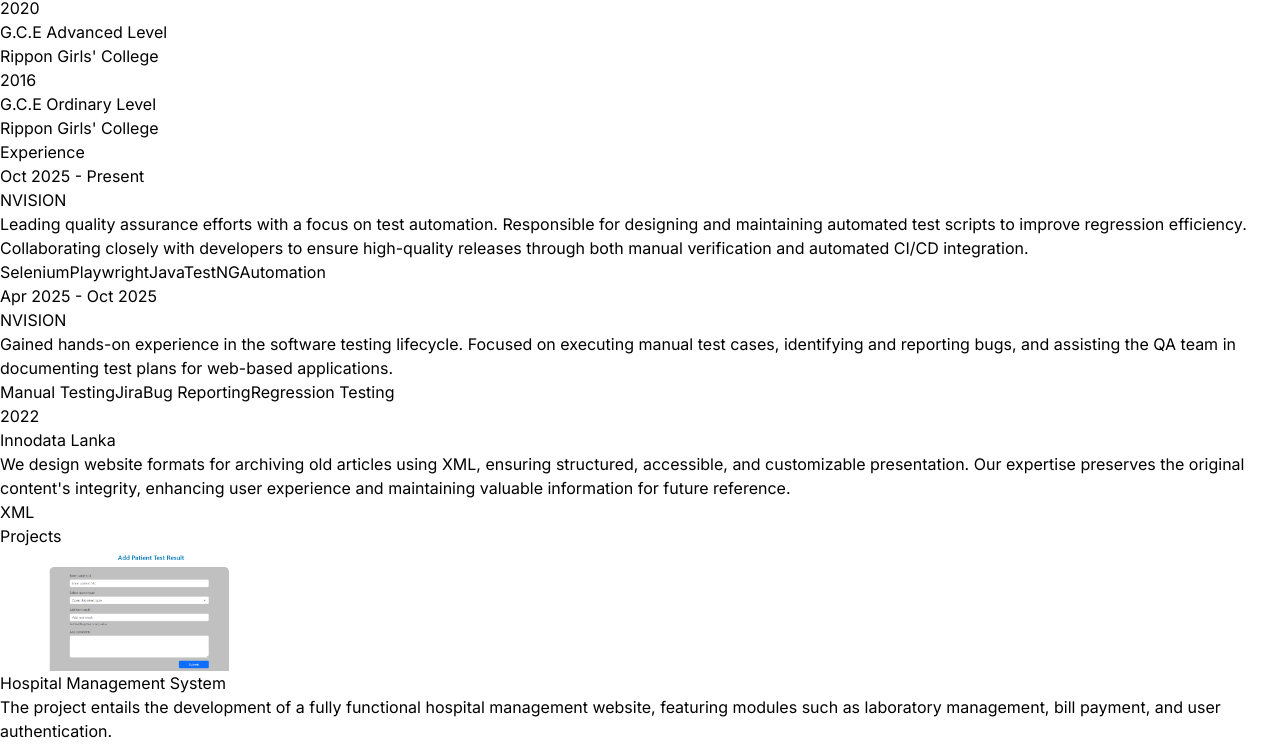
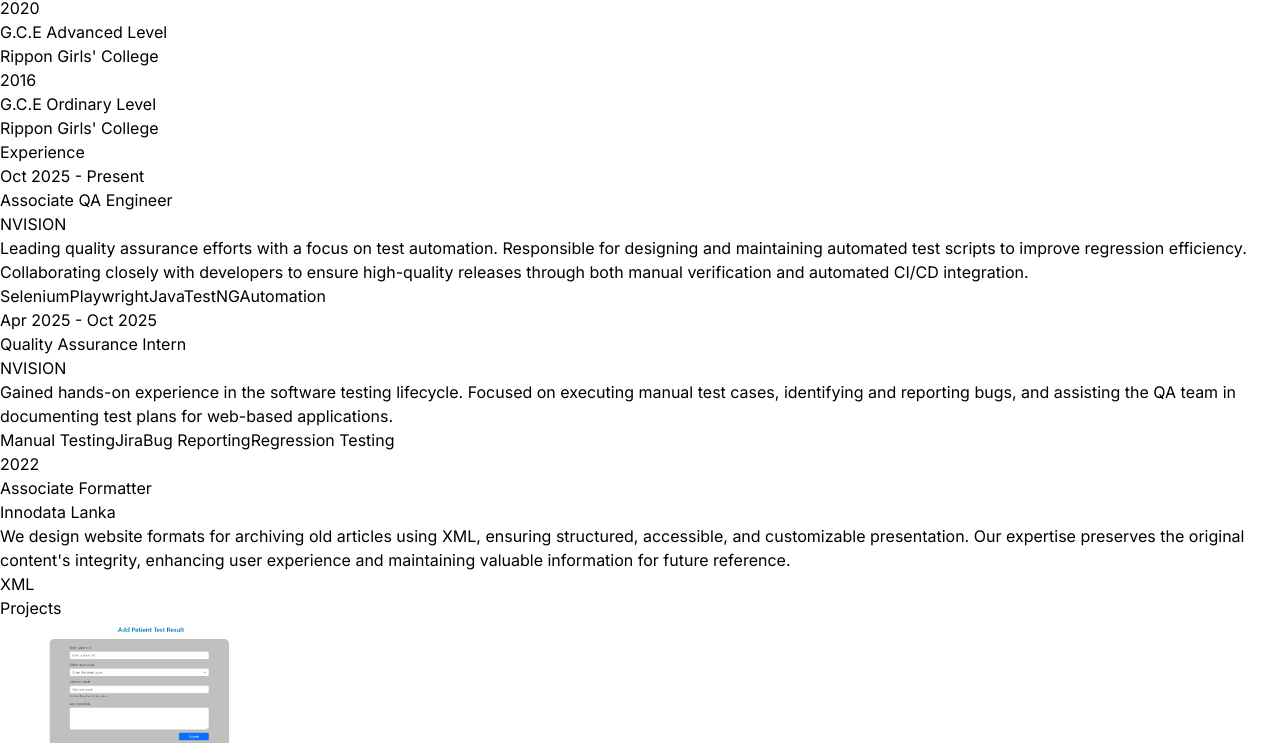
Before and after one commit to Kushani-Mandira/my-portfolio, a React (Vite) app: page / in a window 1280 px wide. Shown: the part 712-1459 px from the top of the page. Built offline with nearby package versions, Linux system fonts and the light colour scheme.

Commit message:
Updated experiance section

```diff
--- a/src/components/Experience.jsx
+++ b/src/components/Experience.jsx
@@ -1,66 +1,73 @@
 import { EXPERIENCES } from "../constants/indexm";
-import { animate, motion } from "framer-motion";
+import { motion } from "framer-motion";
 
 const Experience = () => {
   return (
-    <div className="border-b border-neutral-900 pb-4">
-      <motion.div
-        whileInView={{ opacity: 1, x: 0 }}
-        initial={{ opacity: 0, x: -100 }}
-        transition={{ duration: 0.5 }}
-        className="w-full lg:p-8 flex flex-col items-center"
-      >
-        {/* Title Section */}
-        <div className="mb-2 flex items-center justify-center">
+    <div className="border-b border-neutral-900 pb-12 px-4 md:px-8">
       <motion.h2
         whileInView={{ opacity: 1, y: 0 }}
-            initial={{ opacity: 0, y: -100 }}
+        initial={{ opacity: 0, y: -50 }}
         transition={{ duration: 0.5 }}
-            className="my-20 text-center text-4xl"
+        className="my-20 text-center text-4xl font-light tracking-tight"
       >
         Experience
       </motion.h2>
-        </div>
 
-        {/* Experience List */}
-        <div>
+      <div className="relative max-w-6xl mx-auto">
+        {/* The Vertical Progress Line */}
+        <div className="absolute left-4 lg:left-1/2 transform lg:-translate-x-1/2 h-full w-[2px] bg-neutral-800" />
+
         {EXPERIENCES.map((experience, index) => (
-            <div
-              key={index}
-              className="mb-8 flex flex-col lg:flex-row justify-center items-center lg:items-start p-1"
-            >
-              {/* Year Section */}
+          <div key={index} className="mb-12 flex flex-col lg:flex-row w-full relative">
+
+            {/* The Dot Indicator */}
+            <div className="absolute left-4 lg:left-1/2 transform -translate-x-1/2 w-4 h-4 rounded-full bg-cyan-400 border-4 border-neutral-900 z-10 top-0 lg:top-2" />
+
+            {/* Left Side: Year (On Desktop) */}
             <motion.div
               whileInView={{ opacity: 1, x: 0 }}
-                initial={{ opacity: 0, x: -150 }}
-                transition={{ duration: 1 }}
-                className="w-full lg:w-1/4 text-center lg:text-right lg:pr-5"
+              initial={{ opacity: 0, x: -50 }}
+              transition={{ duration: 0.6 }}
+              className="w-full lg:w-1/2 pl-10 lg:pl-0 lg:pr-16 text-left lg:text-right"
             >
-                <p className="mb-10 text-sm text-neutral-400">{experience.year}</p>
+              <p className="text-sm font-medium text-neutral-400 mb-1 lg:mb-0">
+                {experience.year}
+              </p>
             </motion.div>
 
-              {/* Description Section */}
+            {/* Right Side: Content */}
             <motion.div
               whileInView={{ opacity: 1, x: 0 }}
-                initial={{ opacity: 0, x: 150 }}
-                transition={{ duration: 1 }}
-                className="w-full lg:w-3/4 max-w-3xl text-center lg:text-left"
+              initial={{ opacity: 0, x: 50 }}
+              transition={{ duration: 0.6 }}
+              className="w-full lg:w-1/2 pl-10 lg:pl-16"
             >
-                <h6 className="mb-2 font-semibold">{experience.company}</h6>
-                <p className="mb-4 text-neutral-400">{experience.description}</p>
-                {experience.technologies.map((tech, index) => (
+              <div className="bg-neutral-900/40 p-6 rounded-xl border border-neutral-800 hover:border-cyan-400/50 transition-colors duration-300">
+                <h6 className="text-xl font-bold text-white mb-1">
+                  {experience.role}
+                </h6>
+                <span className="text-sm text-cyan-400 font-medium mb-3 block italic">
+                  {experience.company}
+                </span>
+                <p className="mb-5 text-neutral-400 text-sm leading-relaxed">
+                  {experience.description}
+                </p>
+
+                <div className="flex flex-wrap gap-2">
+                  {experience.technologies.map((tech, techIndex) => (
                     <span
-                    key={index}
-                    className="mr-2 mt-4 rounded bg-neutral-900 px-2 py-1 text-sm font-medium text-purple-800"
+                      key={techIndex}
+                      className="rounded bg-neutral-800/50 px-3 py-1 text-xs font-semibold text-purple-400 border border-purple-900/30"
                     >
                       {tech}
                     </span>
                   ))}
+                </div>
+              </div>
             </motion.div>
           </div>
         ))}
       </div>
-      </motion.div>
     </div>
   );
 };
```
Lines whose indentation alone changed are shown as unchanged.
